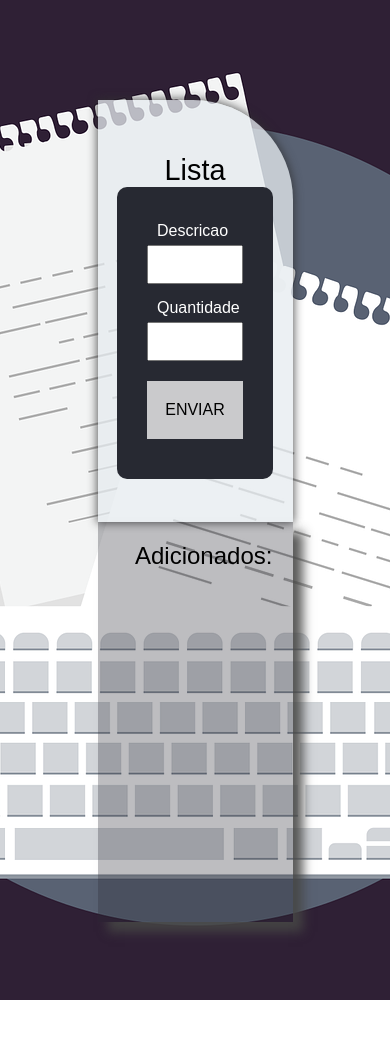
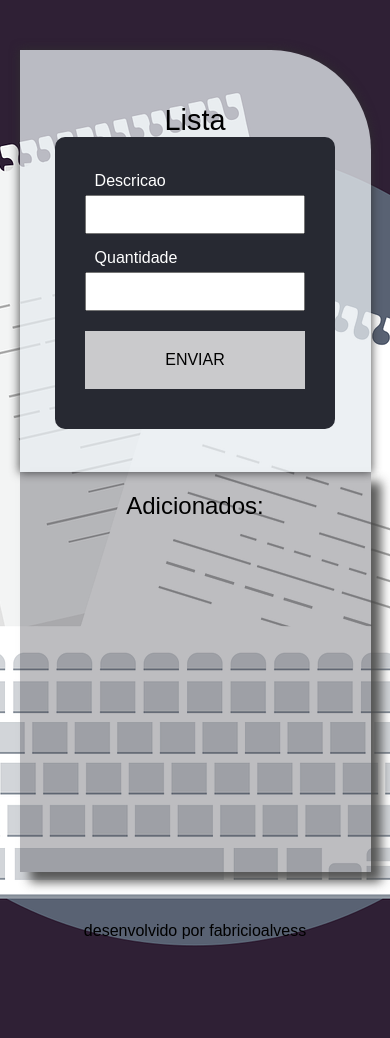
Before and after one commit to fabricioalvess/Lista_Javascript_meuTodo, a website: page index.html in a window 390 px wide. Before the commit the page ends 1000 px from the top, so only its background shows below. Drawn offline with Linux system fonts and the light colour scheme.

Commit message:
responsividade ok

```diff
--- a/assets/css/style.css
+++ b/assets/css/style.css
@@ -129,3 +129,23 @@
     color: white;
     font-weight: bold;
 }
+.rodape{
+    padding: 50px;
+}
+@media (max-width: 600px){
+
+    .container .campoDeTexto{
+        margin:  0;
+        width: 90%;
+    }
+    .campoLista{
+        max-width: 90%;
+        min-width: 90%;
+
+    }
+    .container{
+        padding: 50px 0;
+    }
+
+
+}
--- a/index.html
+++ b/index.html
@@ -40,6 +40,9 @@
 
             </ul>
         </div>
+        <div class="rodape">
+            desenvolvido por fabricioalvess
+        </div>
 
 
 
```
